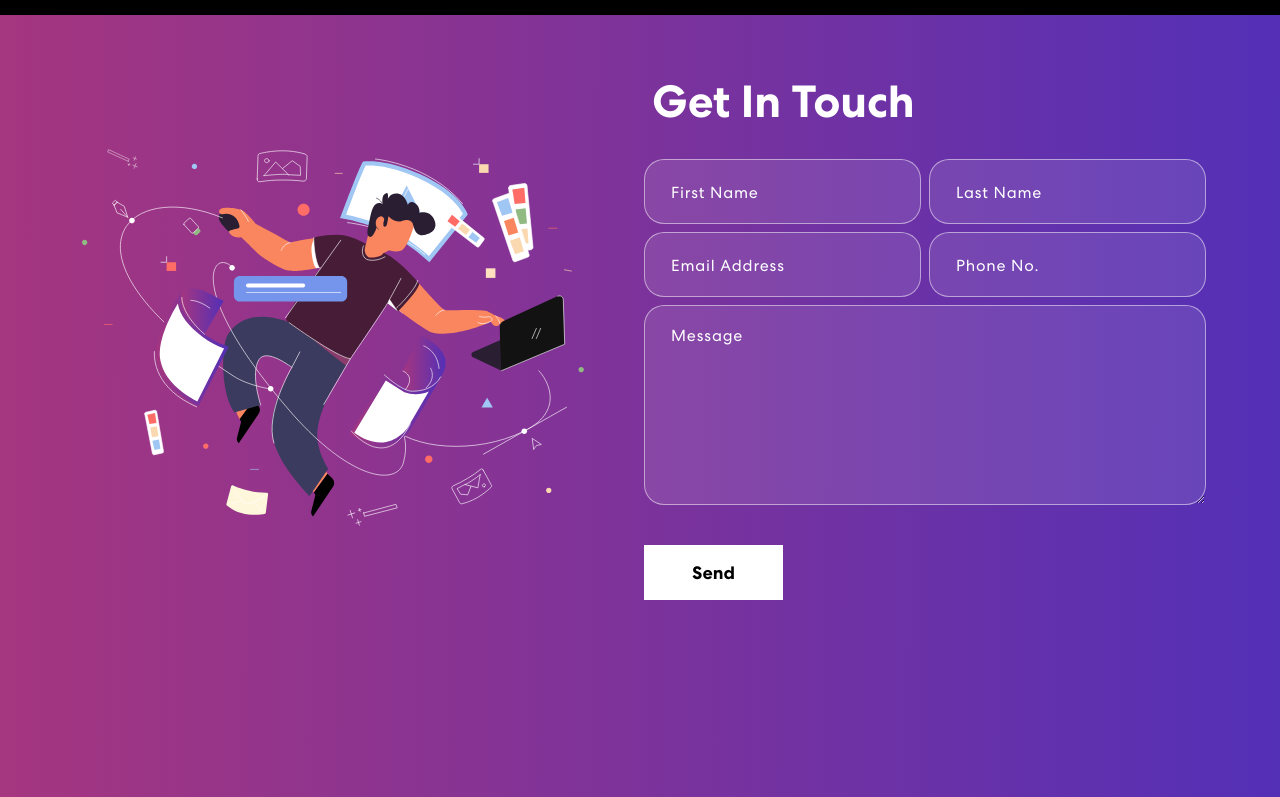
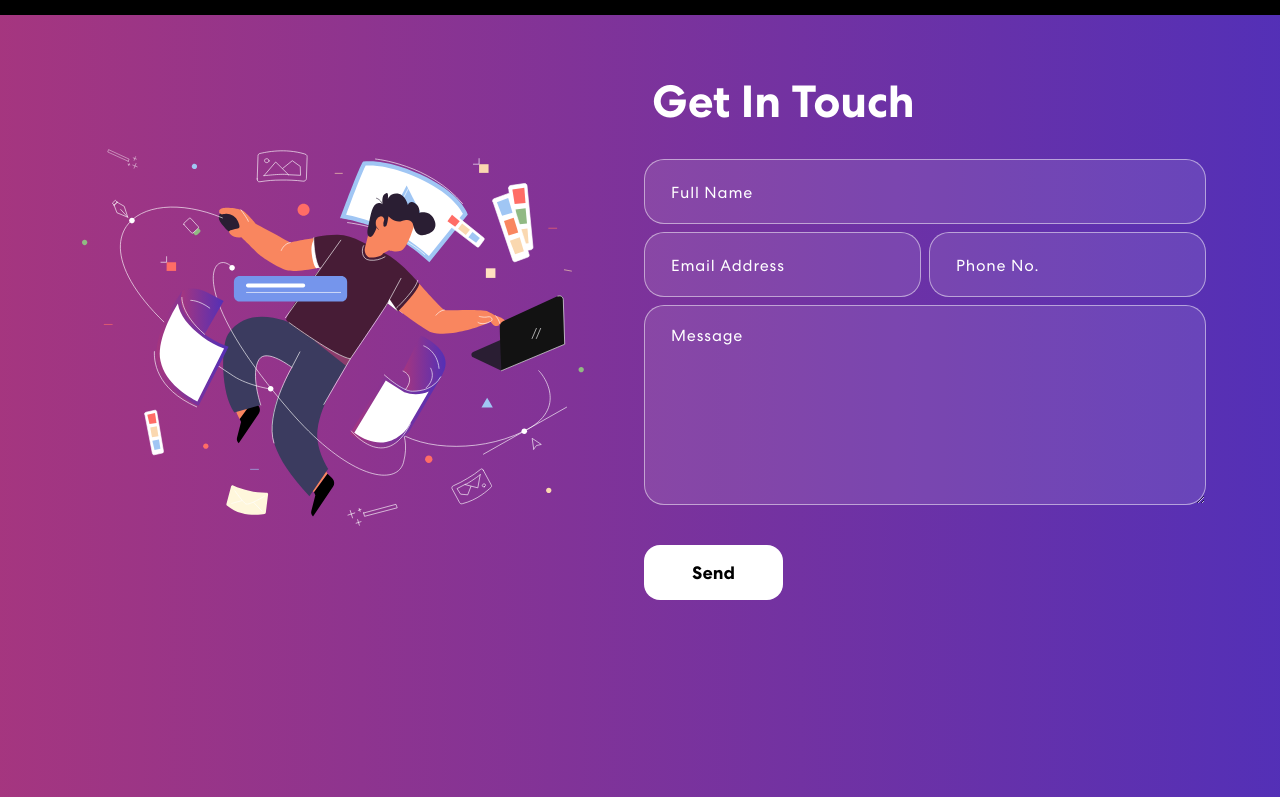
Before and after one commit to mohd-ravish/My-Portfolio, a React (Create React App) app: page / in a window 1280 px wide. Shown: the part 1802-2599 px from the top of the page. Built offline with nearby package versions, Linux system fonts and the light colour scheme; the HTML template or start-up script is replaced by a standard one.

Commit message:
Contact form done

```diff
--- a/package.json
+++ b/package.json
@@ -3,6 +3,7 @@
   "version": "0.1.0",
   "private": true,
   "dependencies": {
+    "@emailjs/browser": "^3.11.0",
     "@testing-library/jest-dom": "^5.16.4",
     "@testing-library/react": "^13.3.0",
     "@testing-library/user-event": "^13.5.0",
@@ -22,6 +23,7 @@
     "react-router-dom": "^6.3.0",
     "react-router-hash-link": "^2.4.3",
     "react-scripts": "5.0.1",
+    "react-toastify": "^9.1.3",
     "web-vitals": "^2.1.4"
   },
   "scripts": {
--- a/src/App.css
+++ b/src/App.css
@@ -516,7 +516,7 @@ nav.navbar .navbar-toggler[aria-expanded="true"] .navbar-toggler-icon {
   padding: 14px 48px;
   font-size: 18px;
   margin-top: 25px;
-  border-radius: 0;
+  border-radius: 16px;
   position: relative;
   transition: 0.3s ease-in-out;
 }
@@ -530,6 +530,7 @@ nav.navbar .navbar-toggler[aria-expanded="true"] .navbar-toggler-icon {
 .contact form button::before {
   content: "";
   background: #121212;
+  border-radius: 16px;
   width: 0;
   height: 100%;
   position: absolute;
--- a/src/components/Contact.js
+++ b/src/components/Contact.js
@@ -1,56 +1,51 @@
-import { useState } from "react";
 import { Container, Row, Col } from "react-bootstrap";
 import contactImg from "../assets/img/contact-img.svg";
 import 'animate.css';
 import TrackVisibility from 'react-on-screen';
+import { ToastContainer, toast } from 'react-toastify';
+import 'react-toastify/dist/ReactToastify.css';
+import React, { useRef, useState } from "react";
+import emailjs from "@emailjs/browser";
 
 export const Contact = () => {
-  const formInitialDetails = {
-    firstName: '',
-    lastName: '',
-    email: '',
-    phone: '',
-    message: ''
-  }
-  const [formDetails, setFormDetails] = useState(formInitialDetails);
-  const [buttonText, setButtonText] = useState('Send');
-  const [status, setStatus] = useState({});
 
-  const onFormUpdate = (category, value) => {
-      setFormDetails({
-        ...formDetails,
-        [category]: value
+  const [details, setDetails] = useState({
+    user_name: "",
+    user_email: "",
+    user_phone: "",
+    user_message: ""
   })
+
+  const inputDetails = (event) => {
+    setDetails(prev => ({ ...prev, [event.target.name]: [event.target.value] }))
   }
 
-  const handleSubmit = async (e) => {
+  const form = useRef();
+
+  const sendData = (e) => {
     e.preventDefault();
-    setButtonText("Sending...");
-    let response = await fetch("http://localhost:5000/contact", {
-      method: "POST",
-      headers: {
-        "Content-Type": "application/json;charset=utf-8",
-      },
-      body: JSON.stringify(formDetails),
-    });
-    setButtonText("Send");
-    let result = await response.json();
-    setFormDetails(formInitialDetails);
-    if (result.code == 200) {
-      setStatus({ succes: true, message: 'Message sent successfully'});
-    } else {
-      setStatus({ succes: false, message: 'Something went wrong, please try again later.'});
-    }
+    emailjs.sendForm('service_ule8lq9', 'template_eqlq5ln', form.current, 'P5FUB0tWg6-xdDyJs')
+      .then(setDetails({
+        user_name: "",
+        user_email: "",
+        user_phone: "",
+        user_message: ""
+      }))
+    console.log(details)
+    toast.success("Sent!", {
+      position: toast.POSITION.TOP_CENTER
+    })
   };
 
   return (
     <section className="contact" id="connect">
+      <ToastContainer />
       <Container>
         <Row className="align-items-center">
           <Col size={12} md={6}>
             <TrackVisibility>
               {({ isVisible }) =>
-                <img className={isVisible ? "animate__animated animate__zoomIn" : ""} src={contactImg} alt="Contact Us"/>
+                <img className={isVisible ? "animate__animated animate__zoomIn" : ""} src={contactImg} alt="Contact Us" />
               }
             </TrackVisibility>
           </Col>
@@ -59,30 +54,24 @@ export const Contact = () => {
               {({ isVisible }) =>
                 <div className={isVisible ? "animate__animated animate__fadeIn" : ""}>
                   <h2>Get In Touch</h2>
-                <form onSubmit={handleSubmit}>
+                  <form ref={form} onSubmit={sendData}>
                     <Row>
+                      <Col size={12} sm={12} className="px-1">
+                        <input type="text" placeholder="Full Name" name="user_name"  value={details.user_name} onChange={inputDetails} autoComplete="off" required />
+                      </Col>
+                      {/* <Col size={12} sm={6} className="px-1">
+                      <input type="text" value={formDetails.lastName} placeholder="Last Name" onChange={(e) => onFormUpdate('lastName', e.target.value)}/>
+                    </Col> */}
                       <Col size={12} sm={6} className="px-1">
-                      <input type="text" value={formDetails.firstName} placeholder="First Name" onChange={(e) => onFormUpdate('firstName', e.target.value)} />
+                        <input type="email" placeholder="Email Address" name="user_email"  value={details.user_email} onChange={inputDetails} required />
                       </Col>
                       <Col size={12} sm={6} className="px-1">
-                      <input type="text" value={formDetails.lasttName} placeholder="Last Name" onChange={(e) => onFormUpdate('lastName', e.target.value)}/>
-                    </Col>
-                    <Col size={12} sm={6} className="px-1">
-                      <input type="email" value={formDetails.email} placeholder="Email Address" onChange={(e) => onFormUpdate('email', e.target.value)} />
-                    </Col>
-                    <Col size={12} sm={6} className="px-1">
-                      <input type="tel" value={formDetails.phone} placeholder="Phone No." onChange={(e) => onFormUpdate('phone', e.target.value)}/>
+                        <input type="tel" placeholder="Phone No." name="user_phone"  value={details.user_phone} onChange={inputDetails} autoComplete="off" required />
                       </Col>
                       <Col size={12} className="px-1">
-                      <textarea rows="6" value={formDetails.message} placeholder="Message" onChange={(e) => onFormUpdate('message', e.target.value)}></textarea>
-                      <button type="submit"><span>{buttonText}</span></button>
+                        <textarea rows="6" placeholder="Message" name="user_message"  value={details.user_message} onChange={inputDetails} required></textarea>
+                        <button type="submit"><span>Send</span></button>
                       </Col>
-                    {
-                      status.message &&
-                      <Col>
-                        <p className={status.success === false ? "danger" : "success"}>{status.message}</p>
-                      </Col>
-                    }
                     </Row>
                   </form>
                 </div>}
--- a/src/components/Footer.js
+++ b/src/components/Footer.js
@@ -19,9 +19,9 @@ export const Footer = () => {
           </Col>
           <Col size={12} sm={4} className="text-center text-sm-end">
             <div className="social-icon">
-              <a href="https://linkedin.com/in/mohdravish" target="_blank"><img src={navIcon1} alt="" /></a>
+              <a href="https://linkedin.com/in/mohdravish" target="_blank"  rel="noreferrer"><img src={navIcon1} alt="linkedin" /></a>
               {/* <a href="#"><img src={navIcon2} alt="" /></a> */}
-              <a href="https://instagram.com/rrravishh" target="_blank"><img src={navIcon3} alt="" /></a>
+              <a href="https://instagram.com/rrravishh" target="_blank"  rel="noreferrer"><img src={navIcon3} alt="instagram" /></a>
             </div>
             <p>Copyright ⓒ {date.getFullYear()}. All Rights Reserved</p>
           </Col>
--- a/src/components/NavBar.js
+++ b/src/components/NavBar.js
@@ -2,7 +2,7 @@ import { useState, useEffect } from "react";
 import { Navbar, Nav, Container } from "react-bootstrap";
 import logo from '../assets/img/logo.png';
 import navIcon1 from '../assets/img/nav-icon1.svg';
-import navIcon2 from '../assets/img/nav-icon2.svg';
+// import navIcon2 from '../assets/img/nav-icon2.svg';
 import navIcon3 from '../assets/img/nav-icon3.svg';
 import { HashLink } from 'react-router-hash-link';
 import {
@@ -50,9 +50,9 @@ export const NavBar = () => {
             </Nav>
             <span className="navbar-text">
             <div className="social-icon">
-                <a href="https://linkedin.com/in/mohdravish" target="_blank"><img src={navIcon1} alt="" /></a>
+                <a href="https://linkedin.com/in/mohdravish" target="_blank" rel="noreferrer"><img src={navIcon1} alt="" /></a>
                 {/* <a href="#"><img src={navIcon2} alt="" /></a> */}
-                <a href="https://instagram.com/rrravishh" target="_blank"><img src={navIcon3} alt="" /></a>
+                <a href="https://instagram.com/rrravishh" target="_blank" rel="noreferrer"><img src={navIcon3} alt="" /></a>
               </div>
               <HashLink to='#connect'>
                 <button className="vvd"><span>Let’s Connect</span></button>
--- a/src/components/ProjectCard.js
+++ b/src/components/ProjectCard.js
@@ -1,10 +1,10 @@
 import { Col } from "react-bootstrap";
 
-export const ProjectCard = ({ title, description, imgUrl }) => {
+export const ProjectCard = ({ title, description, imgUrl, gitLink }) => {
   return (
     <Col size={12} sm={6} md={4}>
       <div className="proj-imgbx">
-        <img src={imgUrl} />
+      <a href={gitLink} target="_blank"  rel="noreferrer"><img src={imgUrl} alt="project"/></a>
         <div className="proj-txtx">
           <h4>{title}</h4>
           <span>{description}</span>
```
Also changed, not shown: src/components/Projects.js (+7 -1 lines), src/assets/img/project-5.png, 1 other file (tests, documents, lock files or other folders). Lines whose indentation alone changed are shown as unchanged.
